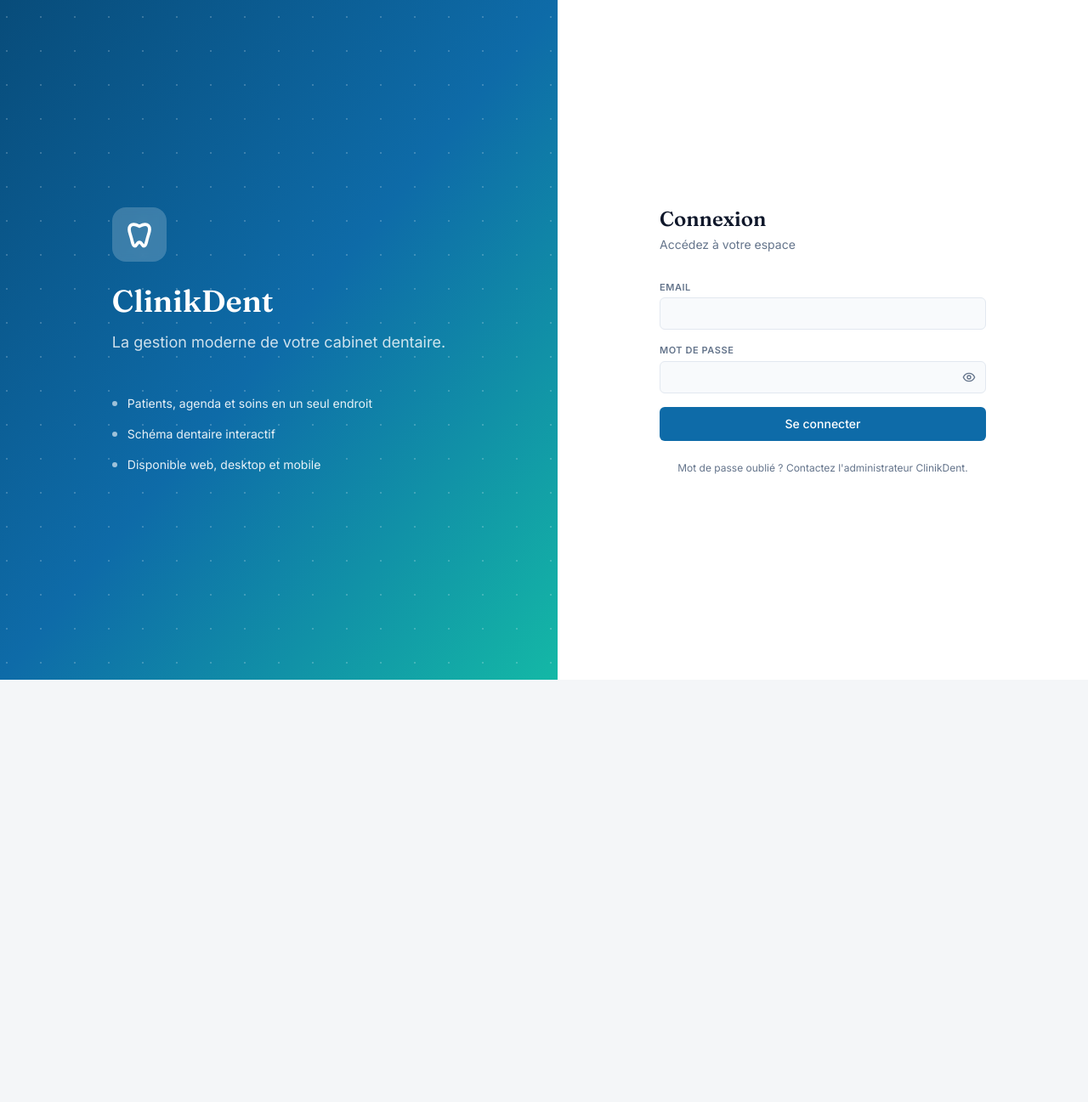
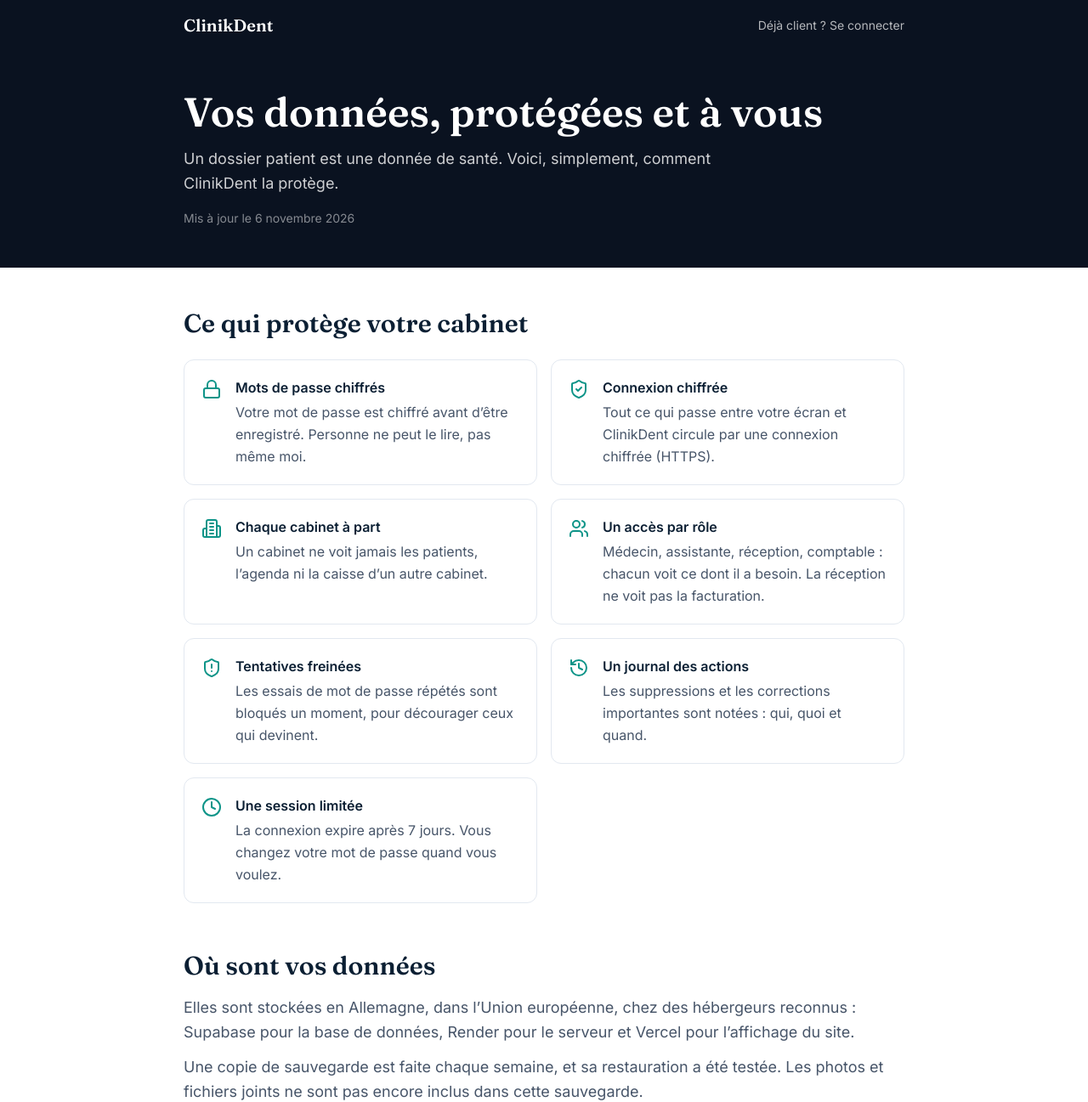
Before and after one commit to fekinadia/clinikdent-web, a React (Vite) app: page /securite in a window 1280 px wide. Before the commit this address led to /login. Shown: the top 1297 px of the page at 85% size. Before the commit the page ends 800 px from the top, so only its background shows below. Built offline with nearby package versions, Linux system fonts and the light colour scheme; no server answers.

Commit message:
Page publique Sécurité et données, et prix de 90 DT sur /decouvrir
Nouvelle page /securite, liée depuis la FAQ et le pied de page de /decouvrir et sous le formulaire de /essai. /decouvrir annonce 90 DT par mois après le test gratuit.

Co-Authored-By: Claude Opus 5.5 <noreply@anthropic.com>

```diff
--- a/src/App.tsx
+++ b/src/App.tsx
@@ -48,6 +48,7 @@ const ReservationPage = lazy(() => import('@/pages/ReservationPage').then((m) =>
 const ReservationPublicPage = lazy(() => import('@/pages/ReservationPublicPage').then((m) => ({ default: m.ReservationPublicPage })));
 const DecouvrirPage = lazy(() => import('@/pages/DecouvrirPage').then((m) => ({ default: m.DecouvrirPage })));
 const EssaiPage = lazy(() => import('@/pages/EssaiPage').then((m) => ({ default: m.EssaiPage })));
+const SecuritePage = lazy(() => import('@/pages/SecuritePage').then((m) => ({ default: m.SecuritePage })));
 
 const queryClient = new QueryClient({
   defaultOptions: {
@@ -84,6 +85,7 @@ export function App() {
             <Route path="/rdv/:slug" element={<ReservationPublicPage />} />
             <Route path="/decouvrir" element={<DecouvrirPage />} />
             <Route path="/essai" element={<EssaiPage />} />
+            <Route path="/securite" element={<SecuritePage />} />
 
             {/* Routes protégées */}
             <Route
--- a/src/pages/DecouvrirPage.tsx
+++ b/src/pages/DecouvrirPage.tsx
@@ -30,7 +30,10 @@ const PROBLEMES = [
 const ETAPES = [
   { titre: 'Une démo de 10 minutes', texte: 'Je vous montre ClinikDent dans votre cabinet.' },
   { titre: 'L’installation avec vous', texte: 'Compte, tarifs et premiers patients : on le fait ensemble.' },
-  { titre: 'Un mois pour essayer', texte: 'Gratuit et sans engagement. Vous gardez vos fiches pendant le test.' },
+  {
+    titre: 'Un mois pour essayer',
+    texte: 'Gratuit et sans engagement, en gardant vos fiches. Ensuite, 90 DT par mois si vous continuez.',
+  },
 ];
 
 const QUESTIONS = [
@@ -42,7 +45,7 @@ const QUESTIONS = [
   {
     question: 'Combien ça coûte ?',
     reponse:
-      'Le test d’un mois est gratuit et sans engagement. On parle du prix à la fin, et vous restez libre de dire non.',
+      'Le test d’un mois est gratuit et sans engagement. Ensuite, c’est 90 DT par mois, et vous restez libre d’arrêter quand vous voulez.',
   },
   {
     question: 'Mes données sont-elles en sécurité ?',
@@ -277,6 +280,12 @@ export function DecouvrirPage() {
                 </details>
               ))}
             </div>
+            <Link
+              to="/securite"
+              className="mt-6 inline-flex items-center gap-2 font-semibold text-primary-500 hover:text-primary-700"
+            >
+              Tout savoir sur la sécurité et vos données <ArrowRight size={18} aria-hidden="true" />
+            </Link>
           </div>
         </section>
       </main>
@@ -285,7 +294,12 @@ export function DecouvrirPage() {
         <p className="mx-auto max-w-2xl font-display text-3xl font-semibold">Essayez ClinikDent dans votre cabinet</p>
         <p className="mt-3 text-white/70">7 jours tout de suite, ou un mois gratuit avec une démo.</p>
         <Boutons className="mt-6 sm:justify-center" />
-        <p className="mt-8 text-sm text-white/50">Captures réalisées sur un cabinet fictif.</p>
+        <p className="mt-8 text-sm text-white/50">
+          Captures réalisées sur un cabinet fictif ·{' '}
+          <Link to="/securite" className="underline hover:text-white">
+            Sécurité et données
+          </Link>
+        </p>
       </footer>
 
       <div className="fixed inset-x-0 bottom-0 flex gap-2 border-t border-slate-200 bg-white p-3 sm:hidden">
--- a/src/pages/EssaiPage.tsx
+++ b/src/pages/EssaiPage.tsx
@@ -256,7 +256,10 @@ export function EssaiPage() {
               )}
               <p className="text-xs text-slate-500">
                 Votre nom et votre numéro servent uniquement à cet essai et à vous recontacter.
-                Les patients affichés sont inventés : n’ajoutez pas de vrais patients.
+                Les patients affichés sont inventés : n’ajoutez pas de vrais patients.{' '}
+                <Link to="/securite" className="underline">
+                  Sécurité et données
+                </Link>
               </p>
             </form>
 
--- /dev/null
+++ b/src/pages/SecuritePage.tsx
@@ -0,0 +1,180 @@
+import { useEffect } from 'react';
+import { Link } from 'react-router-dom';
+import {
+  ArrowRight,
+  Building2,
+  Clock,
+  History,
+  Lock,
+  MessageCircle,
+  ShieldAlert,
+  ShieldCheck,
+  Users,
+  type LucideIcon,
+} from 'lucide-react';
+import { lienWhatsApp, NUMERO_CONTACT } from '@/lib/whatsappRappel';
+
+// Page publique « Sécurité et données » (2026-11-06) : chaque phrase doit rester
+// vraie. Vérifier le code avant d'y ajouter une promesse.
+
+const LIEN_QUESTION = lienWhatsApp(NUMERO_CONTACT, 'Bonjour, j’ai une question sur la sécurité de ClinikDent.');
+
+const PROTECTIONS: { icone: LucideIcon; titre: string; texte: string }[] = [
+  {
+    icone: Lock,
+    titre: 'Mots de passe chiffrés',
+    texte: 'Votre mot de passe est chiffré avant d’être enregistré. Personne ne peut le lire, pas même moi.',
+  },
+  {
+    icone: ShieldCheck,
+    titre: 'Connexion chiffrée',
+    texte: 'Tout ce qui passe entre votre écran et ClinikDent circule par une connexion chiffrée (HTTPS).',
+  },
+  {
+    icone: Building2,
+    titre: 'Chaque cabinet à part',
+    texte: 'Un cabinet ne voit jamais les patients, l’agenda ni la caisse d’un autre cabinet.',
+  },
+  {
+    icone: Users,
+    titre: 'Un accès par rôle',
+    texte: 'Médecin, assistante, réception, comptable : chacun voit ce dont il a besoin. La réception ne voit pas la facturation.',
+  },
+  {
+    icone: ShieldAlert,
+    titre: 'Tentatives freinées',
+    texte: 'Les essais de mot de passe répétés sont bloqués un moment, pour décourager ceux qui devinent.',
+  },
+  {
+    icone: History,
+    titre: 'Un journal des actions',
+    texte: 'Les suppressions et les corrections importantes sont notées : qui, quoi et quand.',
+  },
+  {
+    icone: Clock,
+    titre: 'Une session limitée',
+    texte: 'La connexion expire après 7 jours. Vous changez votre mot de passe quand vous voulez.',
+  },
+];
+
+function Section({ titre, children }: { titre: string; children: React.ReactNode }) {
+  return (
+    <section className="mt-14">
+      <h2 className="font-display text-2xl font-semibold text-primary-900 sm:text-3xl">{titre}</h2>
+      <div className="mt-4 space-y-3 text-lg leading-relaxed text-slate-600">{children}</div>
+    </section>
+  );
+}
+
+export function SecuritePage() {
+  useEffect(() => {
+    document.title = 'Sécurité et données — ClinikDent';
+  }, []);
+
+  return (
+    <div className="min-h-screen bg-white text-slate-900">
+      <header className="bg-primary-950 text-white">
+        <div className="mx-auto flex max-w-4xl items-center justify-between gap-4 px-4 py-4 sm:px-6">
+          <Link to="/decouvrir" className="font-display text-xl font-semibold">
+            ClinikDent
+          </Link>
+          <Link to="/login" className="text-sm text-white/70 hover:text-white">
+            Déjà client ? Se connecter
+          </Link>
+        </div>
+        <div className="mx-auto max-w-4xl px-4 pb-12 pt-8 sm:px-6 sm:pt-12">
+          <h1 className="font-display text-4xl font-semibold leading-tight sm:text-5xl">
+            Vos données, protégées et à vous
+          </h1>
+          <p className="mt-4 max-w-2xl text-lg leading-relaxed text-white/80">
+            Un dossier patient est une donnée de santé. Voici, simplement, comment ClinikDent la protège.
+          </p>
+          <p className="mt-4 text-sm text-white/50">Mis à jour le 6 novembre 2026</p>
+        </div>
+      </header>
+
+      <main className="mx-auto max-w-4xl px-4 pb-20 sm:px-6">
+        <section className="mt-12">
+          <h2 className="font-display text-2xl font-semibold text-primary-900 sm:text-3xl">
+            Ce qui protège votre cabinet
+          </h2>
+          <ul className="mt-6 grid gap-4 sm:grid-cols-2">
+            {PROTECTIONS.map(({ icone: Icone, titre, texte }) => (
+              <li key={titre} className="flex gap-4 rounded-xl border border-slate-200 p-5">
+                <Icone size={24} className="mt-0.5 flex-none text-accent-600" aria-hidden="true" />
+                <div>
+                  <h3 className="font-semibold text-primary-900">{titre}</h3>
+                  <p className="mt-1 leading-relaxed text-slate-600">{texte}</p>
+                </div>
+              </li>
+            ))}
+          </ul>
+        </section>
+
+        <Section titre="Où sont vos données">
+          <p>
+            Elles sont stockées en Allemagne, dans l’Union européenne, chez des hébergeurs reconnus : Supabase pour
+            la base de données, Render pour le serveur et Vercel pour l’affichage du site.
+          </p>
+          <p>
+            Une copie de sauvegarde est faite chaque semaine, et sa restauration a été testée. Les photos et fichiers
+            joints ne sont pas encore inclus dans cette sauvegarde.
+          </p>
+        </Section>
+
+        <Section titre="Elles vous appartiennent">
+          <p>Je ne partage ni ne vends vos données, à personne.</p>
+          <p>
+            Vous pouvez demander une copie de vos données à tout moment. Si vous arrêtez ClinikDent, elles sont
+            supprimées dans les 30 jours, comme prévu dans notre accord.
+          </p>
+          <p>
+            Pour la maintenance, je peux techniquement accéder à la base de données. Je ne consulte pas vos dossiers
+            sans votre demande.
+          </p>
+        </Section>
+
+        <Section titre="Pendant l’essai de 7 jours">
+          <p>
+            Le cabinet d’essai ne contient que des patients fictifs : n’y ajoutez pas de vrais patients. Votre nom et
+            votre numéro servent uniquement à l’essai et à vous recontacter.
+          </p>
+          <p>
+            Pendant l’essai, l’ajout de photos et de fichiers est désactivé, et aucun message automatique n’est
+            envoyé. Les cabinets d’essai terminés restent enregistrés : écrivez-moi pour faire supprimer le vôtre.
+          </p>
+        </Section>
+
+        <Section titre="Vos bons réflexes">
+          <ul className="list-disc space-y-2 pl-6">
+            <li>Un compte par personne de l’équipe, jamais de mot de passe partagé.</li>
+            <li>Un mot de passe que vous n’utilisez nulle part ailleurs.</li>
+            <li>Déconnectez-vous sur un ordinateur partagé.</li>
+          </ul>
+        </Section>
+
+        <Section titre="En toute honnêteté">
+          <p>
+            Aucun système n’est infaillible. Si vous remarquez un problème ou si vous avez une question, écrivez-moi.
+          </p>
+          <div className="flex flex-col gap-3 pt-2 sm:flex-row">
+            <a
+              href={LIEN_QUESTION}
+              target="_blank"
+              rel="noreferrer"
+              className="inline-flex items-center justify-center gap-2 rounded-lg bg-emerald-600 px-5 py-3 font-semibold text-white transition-colors hover:bg-emerald-700"
+            >
+              <MessageCircle size={20} aria-hidden="true" /> Poser une question sur WhatsApp
+            </a>
+            <Link
+              to="/essai"
+              className="inline-flex items-center justify-center gap-2 rounded-lg border border-slate-300 px-5 py-3 font-semibold text-primary-900 transition-colors hover:bg-slate-50"
+            >
+              Essayer ClinikDent <ArrowRight size={20} aria-hidden="true" />
+            </Link>
+          </div>
+        </Section>
+      </main>
+    </div>
+  );
+}
```
